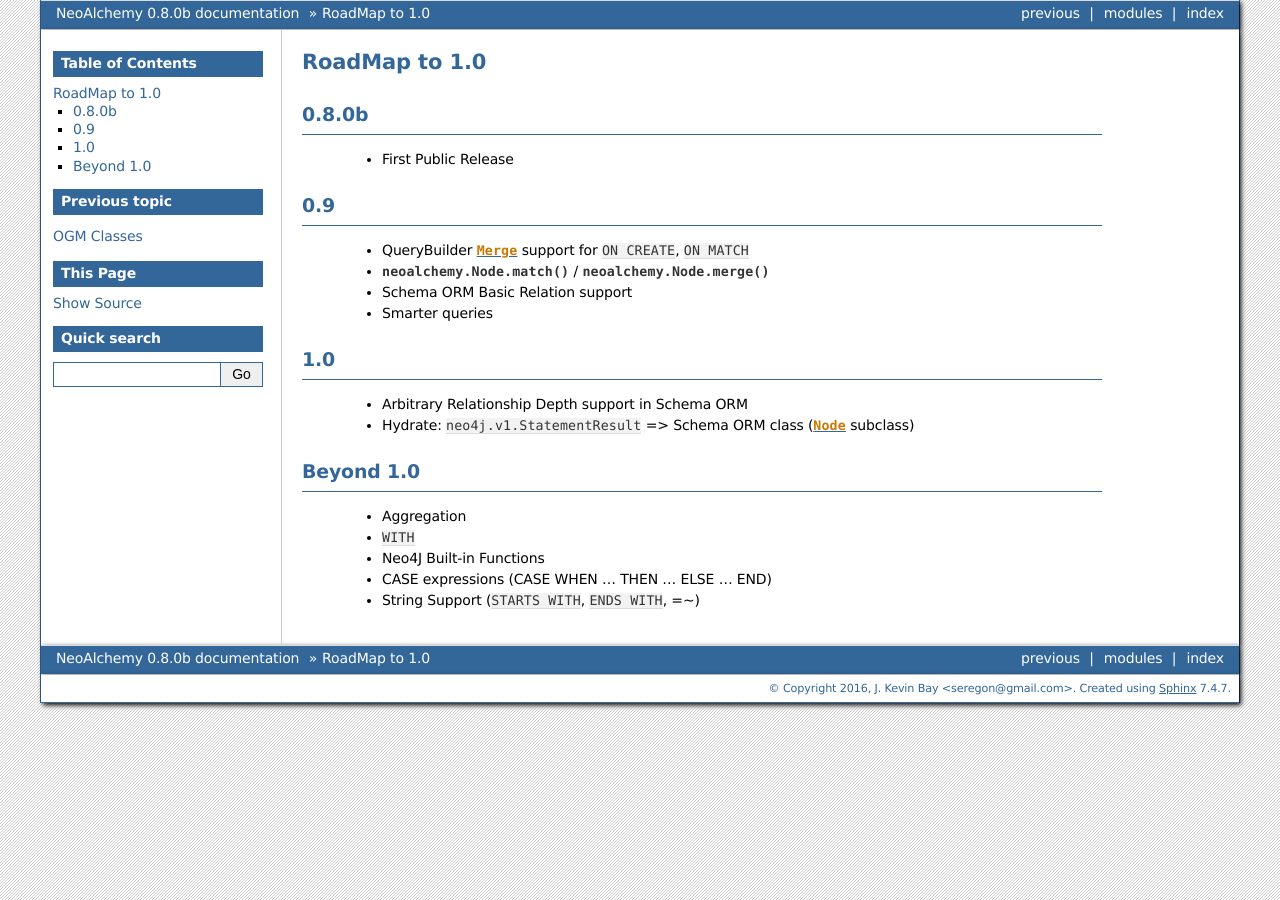
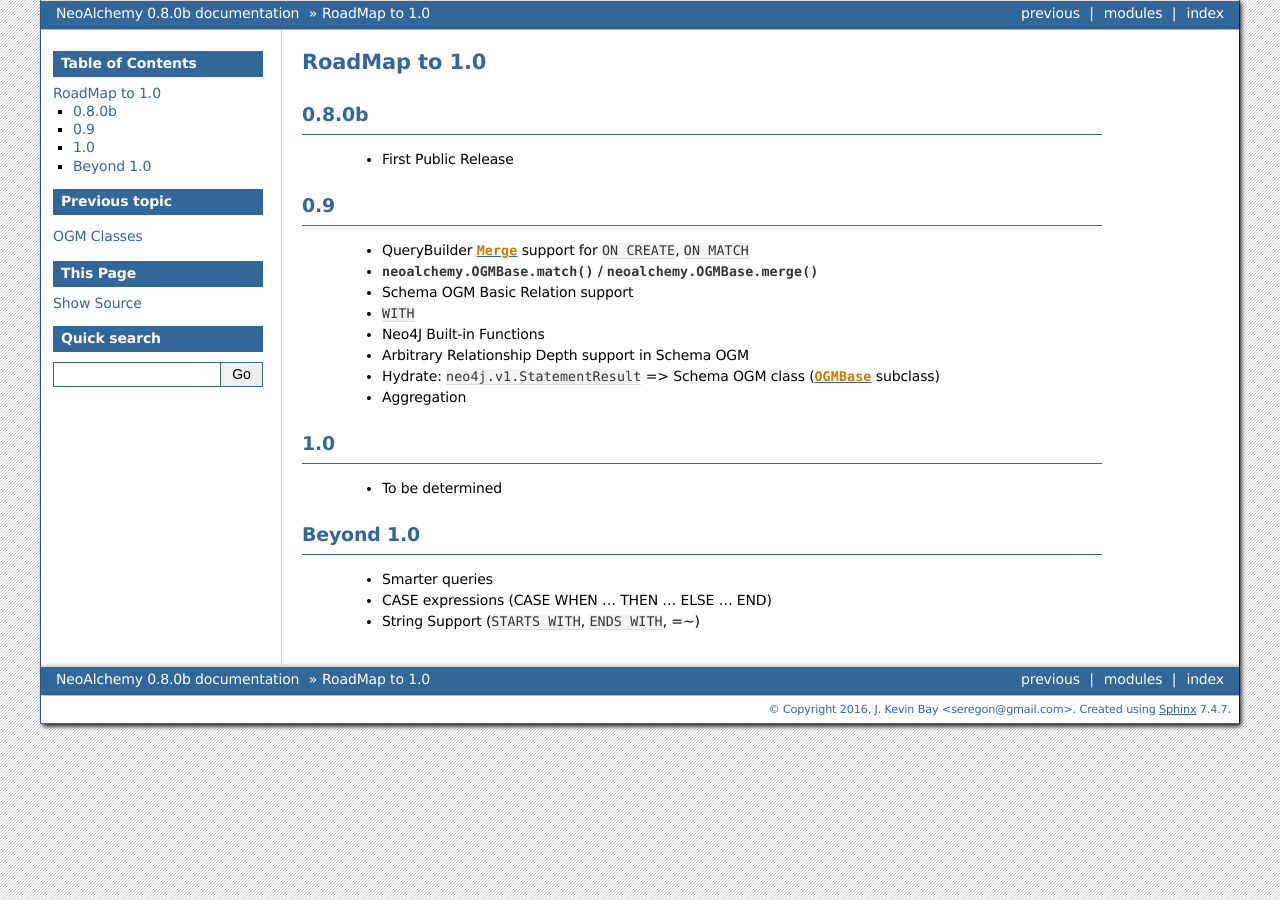
Before and after one commit to TwoBitAlchemist/NeoAlchemy, a Sphinx documentation site: the page built from source/roadmap.rst, in a window 1280 px wide. Built offline with Sphinx 7.4.7, drawn with Linux system fonts in a browser that asks for light colours.

Commit message:
Updated Roadmap to 1.0

```diff
--- a/source/roadmap.rst
+++ b/source/roadmap.rst
@@ -17,26 +17,27 @@ RoadMap to 1.0
 
   - QueryBuilder :py:class:`~neoalchemy.cypher.Merge` support for
     ``ON CREATE``, ``ON MATCH``
-  - :py:meth:`neoalchemy.Node.match` / :py:meth:`neoalchemy.Node.merge`
-  - Schema ORM Basic Relation support
-  - Smarter queries
+  - :py:meth:`neoalchemy.OGMBase.match` / :py:meth:`neoalchemy.OGMBase.merge`
+  - Schema OGM Basic Relation support
+  - ``WITH``
+  - Neo4J Built-in Functions
+  - Arbitrary Relationship Depth support in Schema OGM
+  - Hydrate: ``neo4j.v1.StatementResult`` => Schema OGM class
+    (:py:class:`OGMBase` subclass)
+  - Aggregation
 
 
 ===
 1.0
 ===
 
-  - Arbitrary Relationship Depth support in Schema ORM
-  - Hydrate: ``neo4j.v1.StatementResult`` => Schema ORM class
-    (:py:class:`Node` subclass)
+  - To be determined
 
 
 ==========
 Beyond 1.0
 ==========
 
-  - Aggregation
-  - ``WITH``
-  - Neo4J Built-in Functions
+  - Smarter queries
   - CASE expressions (CASE WHEN ... THEN ... ELSE ... END)
   - String Support (``STARTS WITH``, ``ENDS WITH``, =~)
```
